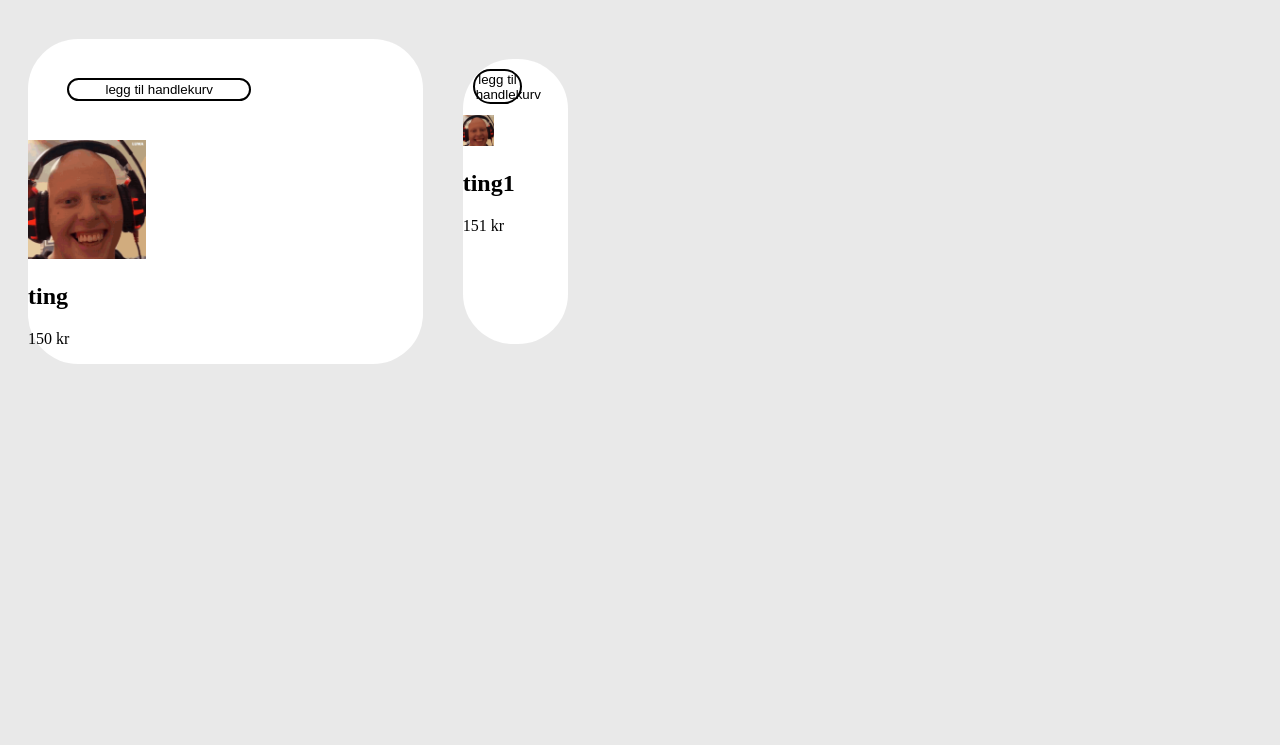
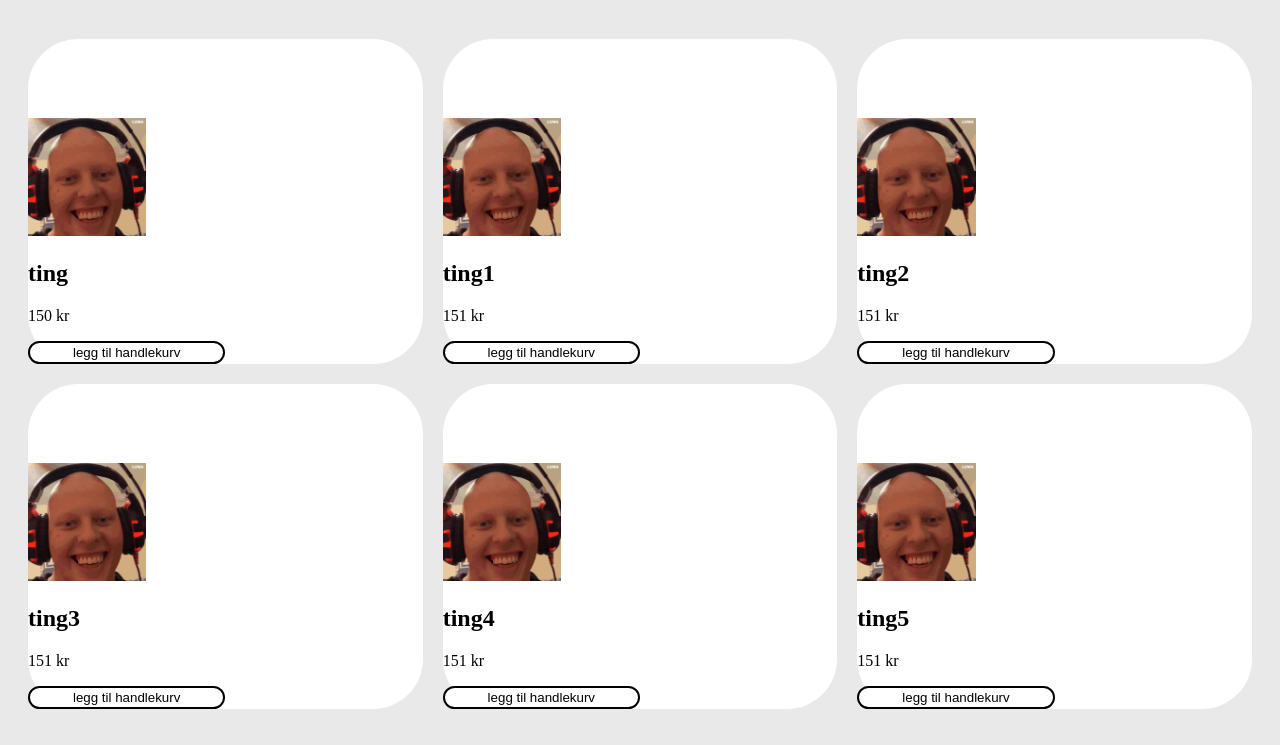
Before and after one commit to pixl0u/im-oppgaver, a plain HTML site: page uke_42/produktside.html in a window 1280 px wide. Shown: the part 190-935 px from the top of the page. Before the commit the page ends 800 px from the top, so only its background shows below. Drawn offline with Linux system fonts and the light colour scheme.

Commit message:
gjorde sånn at man kan lage flere produkter lettere

```diff
--- a/uke_42/Prosjekt-nettbutikk.js
+++ b/uke_42/Prosjekt-nettbutikk.js
@@ -19,6 +19,26 @@ const produkter = [
     pris: 151,
     img: 'img/george-droyd.png'
 },
+{
+    navn:'ting2',
+    pris: 151,
+    img: 'img/george-droyd.png'
+},
+{
+    navn:'ting3',
+    pris: 151,
+    img: 'img/george-droyd.png'
+},
+{
+    navn:'ting4',
+    pris: 151,
+    img: 'img/george-droyd.png'
+},
+{
+    navn:'ting5',
+    pris: 151,
+    img: 'img/george-droyd.png'
+},
 ]
 a=1
 
@@ -30,20 +50,22 @@ for (produkt of produkter) {
 
         <h2>${produkt.navn}</h2>
 
-        <p>${produkt.pris} kr</p> `;
+        <p>${produkt.pris} kr</p>
+        <button id="handlekurv" onclick="ti()">legg til handlekurv</button>
+        `;
     a+=1;
 }
 
-goon.addEventListener("click", function() {
-    if (gjem.style.display == 'flex'){gjem.style.display = "none";}
-    else {gjem.style.display = "flex";}
-});
+// goon.addEventListener("click", function() {
+//     if (gjem.style.display == 'flex'){gjem.style.display = "none";}
+//     else {gjem.style.display = "flex";}
+// });
 
-goon.addEventListener("mouseleave", function() {
-    gjem.style.display = "none";
-    console.log(goon);
+// goon.addEventListener("mouseleave", function() {
+//     gjem.style.display = "none";
+//     console.log(goon);
 
-});
+// });
 
 hand.addEventListener('input', function() {
     ting1 = Number(hand.value);
--- a/uke_42/produktside.html
+++ b/uke_42/produktside.html
@@ -27,20 +27,35 @@
 <div class="grid">
 <div class="box" id="box1">
 <div class="ting">
-
-<button id="handlekurv" onclick="ti()">legg til handlekurv</button>
 </div>
 </div>
 
-<div class="grid">
 <div class="box" id="box2">
 <div class="ting">
-
-<button id="handlekurv" onclick="ti()">legg til handlekurv</button>
 </div>
 </div>
 
 
+<div class="box" id="box3">
+<div class="ting">
+</div>
+</div>
+
+<div class="box" id="box4">
+<div class="ting">
+</div>
+</div>
+
+<div class="box" id="box5">
+<div class="ting">
+</div>
+</div>
+
+
+<div class="box" id="box6">
+<div class="ting">
+</div>
+</div>
 
 </div>
 <p id="text"></p>
```
